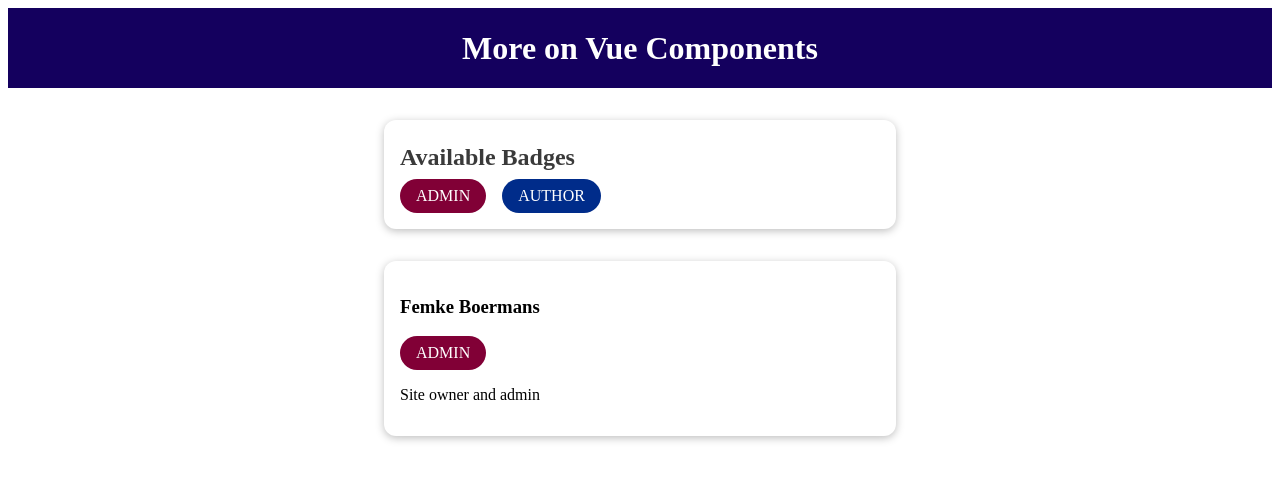
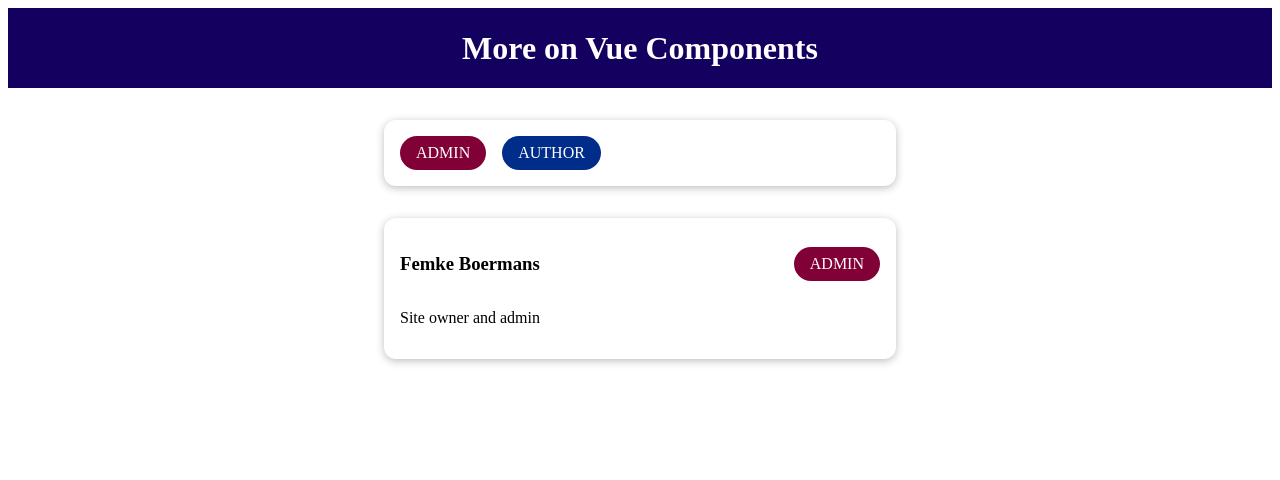
Before and after one commit to femkeboermans/component-practice, a Vue app: page / in a window 1280 px wide. Shown: the top 480 px of the page. Built offline with nearby package versions, Linux system fonts and the light colour scheme.

Commit message:
practice with slots

```diff
--- a/src/components/BadgeList.vue
+++ b/src/components/BadgeList.vue
@@ -1,10 +1,7 @@
 <template>
   <section>
     <base-card>
-      <template v-slot:header>
-        <h2>Available Badges</h2>
-      </template>
-      <template v-slot:default>
+      <template #default>
         <ul>
           <li>
             <base-badge type="admin" caption="ADMIN"></base-badge>
--- a/src/components/BaseCard.vue
+++ b/src/components/BaseCard.vue
@@ -1,6 +1,6 @@
 <template>
   <div>
-    <header>
+    <header v-if="$slots.header">
       <slot name="header"></slot>
     </header>
     <slot></slot>
@@ -8,6 +8,11 @@
 </template>
 
 <style scoped>
+section header {
+  display: flex;
+  justify-content: space-between;
+  align-items: center;
+}
 div {
   margin: 2rem auto;
   max-width: 30rem;
--- a/src/components/UserInfo.vue
+++ b/src/components/UserInfo.vue
@@ -1,11 +1,11 @@
 <template>
   <section>
     <base-card>
-      <template v-slot:header>
+      <template #header>
         <h3>{{ fullName }}</h3>
         <base-badge :type="role" :caption="role.toUpperCase()"></base-badge>
       </template>
-      <template v-slot:default>
+      <template #default>
         <p>{{ infoText }}</p>
       </template>
     </base-card>
@@ -17,11 +17,3 @@ export default {
   props: ["fullName", "infoText", "role"],
 };
 </script>
-
-<style scoped>
-section header {
-  display: flex;
-  justify-content: space-between;
-  align-items: center;
-}
-</style>
```
